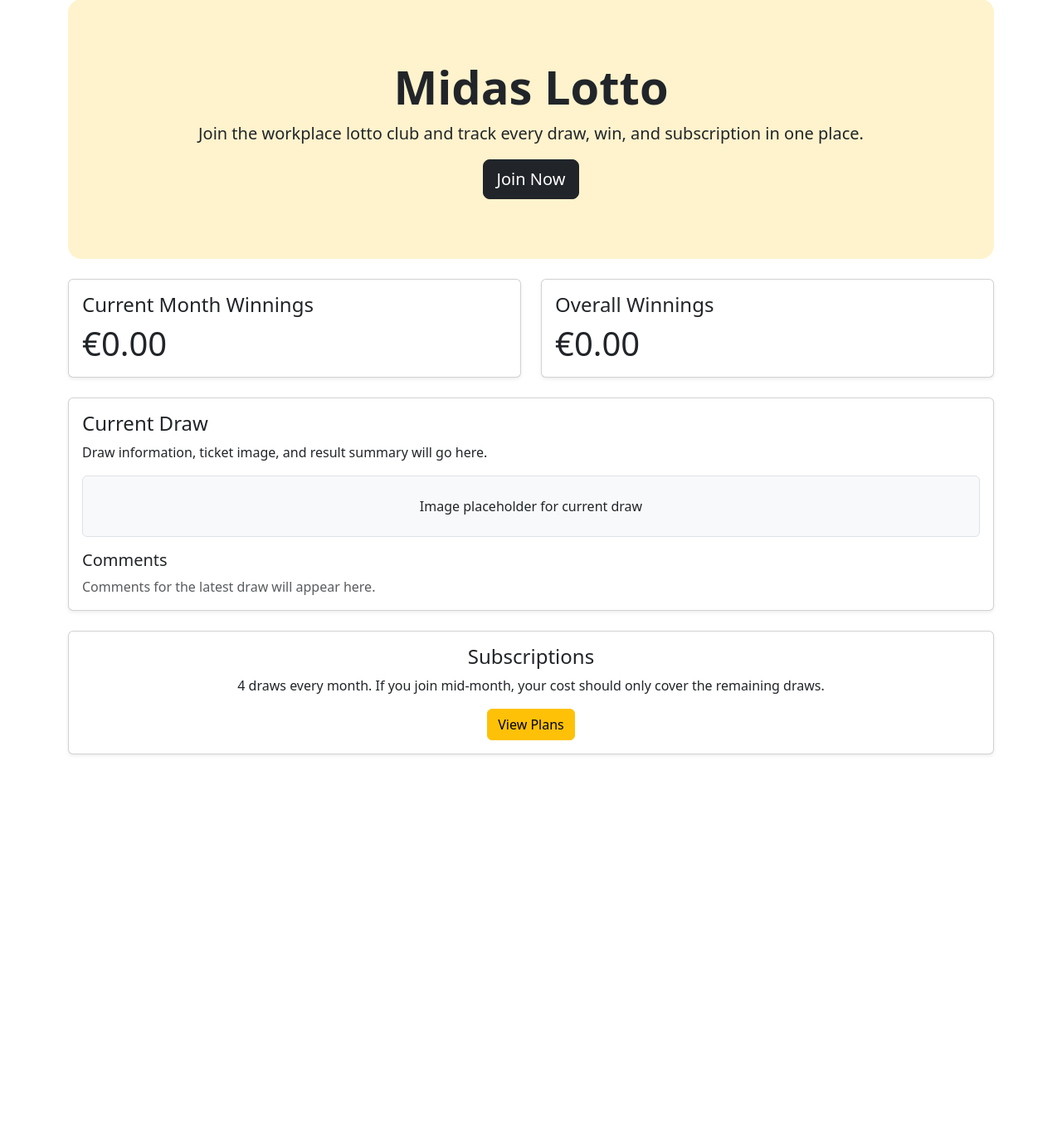
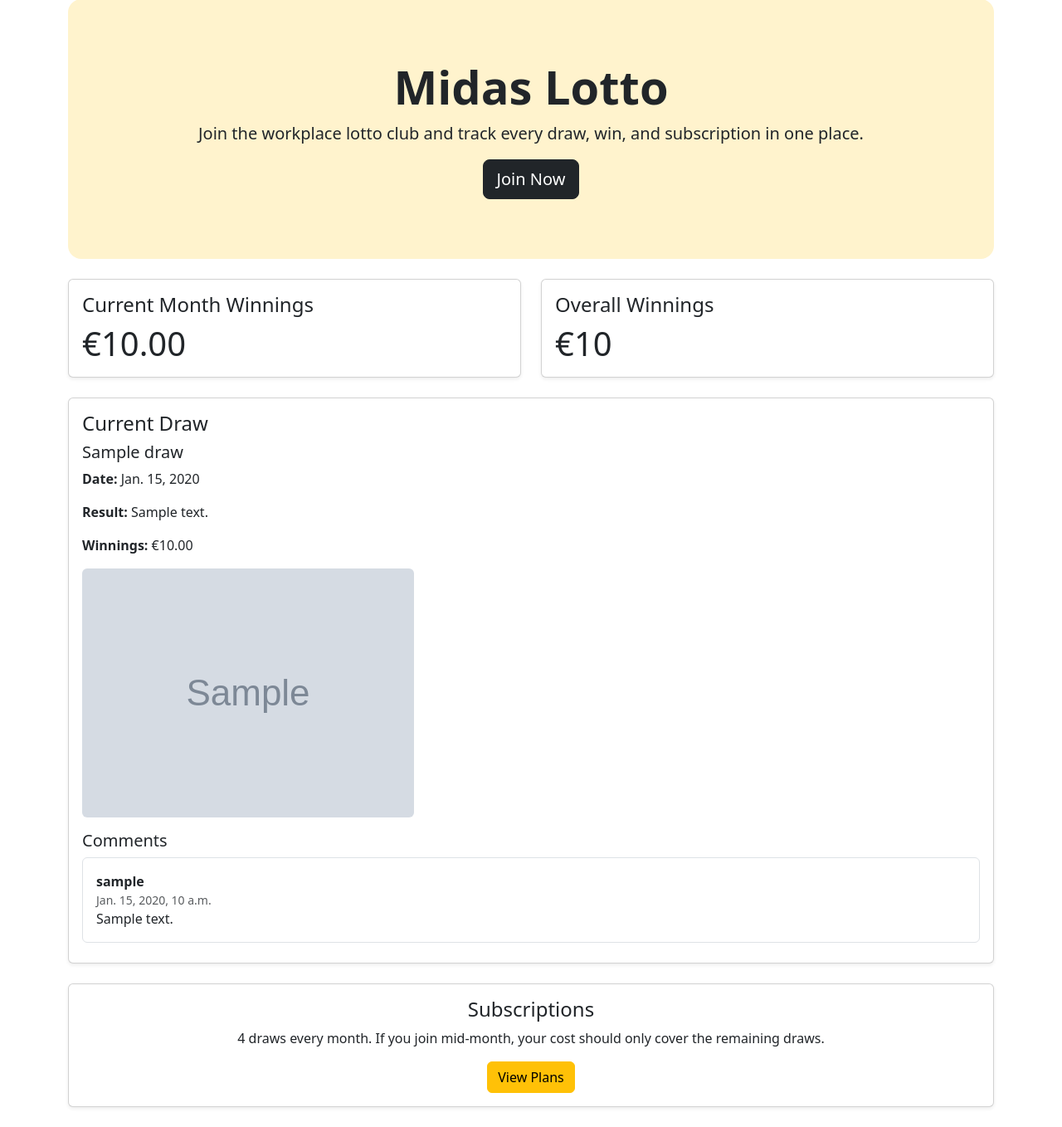
Before and after one commit to EmcioN/Midas-lotto, a Django app: page / in a window 1280 px wide. Shown: the part 81-1439 px from the top of the page at 83% size. Before the commit the page ends 991 px from the top, so only its background shows below. Run offline with Django 5.2, Linux system fonts and the light colour scheme; tables that the repository leaves empty hold one stand-in row (values such as "Sample post"); grey boxes marked "Sample" are stand-in pictures.

Commit message:
Display winnings and current draw on homepage, Create superuser

```diff
--- a/core/templates/core/home.html
+++ b/core/templates/core/home.html
@@ -7,7 +7,7 @@
     <div class="container py-4">
         <h1 class="display-4 fw-bold">Midas Lotto</h1>
         <p class="lead">Join the workplace lotto club and track every draw, win, and subscription in one place.</p>
-        <a href="#" class="btn btn-dark btn-lg">Join Now</a>
+        <a href="{% url 'register' %}" class="btn btn-dark btn-lg">Join Now</a>
     </div>
 </section>
 
@@ -16,7 +16,9 @@
         <div class="card shadow-sm h-100">
             <div class="card-body">
                 <h2 class="h4">Current Month Winnings</h2>
-                <p class="display-6 mb-0">€0.00</p>
+                <p class="display-6 mb-0">
+                    €{{ latest_month.total_winnings|default:"0.00" }}
+                </p>
             </div>
         </div>
     </div>
@@ -24,7 +26,7 @@
         <div class="card shadow-sm h-100">
             <div class="card-body">
                 <h2 class="h4">Overall Winnings</h2>
-                <p class="display-6 mb-0">€0.00</p>
+                <p class="display-6 mb-0">€{{ overall_winnings }}</p>
             </div>
         </div>
     </div>
@@ -33,14 +35,34 @@
 <section class="card shadow-sm mb-4">
     <div class="card-body">
         <h2 class="h4">Current Draw</h2>
-        <p>Draw information, ticket image, and result summary will go here.</p>
 
-        <div class="border rounded p-4 bg-light text-center mb-3">
-            Image placeholder for current draw
-        </div>
+        {% if current_draw %}
+            <h3 class="h5">{{ current_draw.title }}</h3>
+            <p><strong>Date:</strong> {{ current_draw.draw_date }}</p>
+            <p><strong>Result:</strong> {{ current_draw.result_text|default:"No result added yet." }}</p>
+            <p><strong>Winnings:</strong> €{{ current_draw.winnings_amount }}</p>
 
-        <h3 class="h5">Comments</h3>
-        <p class="text-muted mb-0">Comments for the latest draw will appear here.</p>
+            {% if current_draw.images.first %}
+                <img src="{{ current_draw.images.first.image.url }}" class="img-fluid rounded mb-3" alt="{{ current_draw.title }}">
+            {% else %}
+                <div class="border rounded p-4 bg-light text-center mb-3">
+                    Image placeholder for current draw
+                </div>
+            {% endif %}
+
+            <h3 class="h5">Comments</h3>
+            {% for comment in current_draw.comments.all %}
+                <div class="border rounded p-3 mb-2">
+                    <strong>{{ comment.user.username }}</strong>
+                    <small class="text-muted d-block">{{ comment.created_at }}</small>
+                    <p class="mb-0">{{ comment.body }}</p>
+                </div>
+            {% empty %}
+                <p class="text-muted mb-0">No comments yet.</p>
+            {% endfor %}
+        {% else %}
+            <p class="mb-0">No current draw has been selected yet.</p>
+        {% endif %}
     </div>
 </section>
 
--- a/core/views.py
+++ b/core/views.py
@@ -1,4 +1,19 @@
+from django.db.models import Sum
 from django.shortcuts import render
 
+from lotto.models import MonthlySummary, Draw
+
+
 def home(request):
-    return render(request, 'core/home.html')
+    latest_month = MonthlySummary.objects.first()
+    current_draw = Draw.objects.filter(is_current=True).first()
+    overall_winnings = MonthlySummary.objects.aggregate(
+        total=Sum('total_winnings')
+    )['total'] or 0
+
+    context = {
+        'latest_month': latest_month,
+        'current_draw': current_draw,
+        'overall_winnings': overall_winnings,
+    }
+    return render(request, 'core/home.html', context)
```
